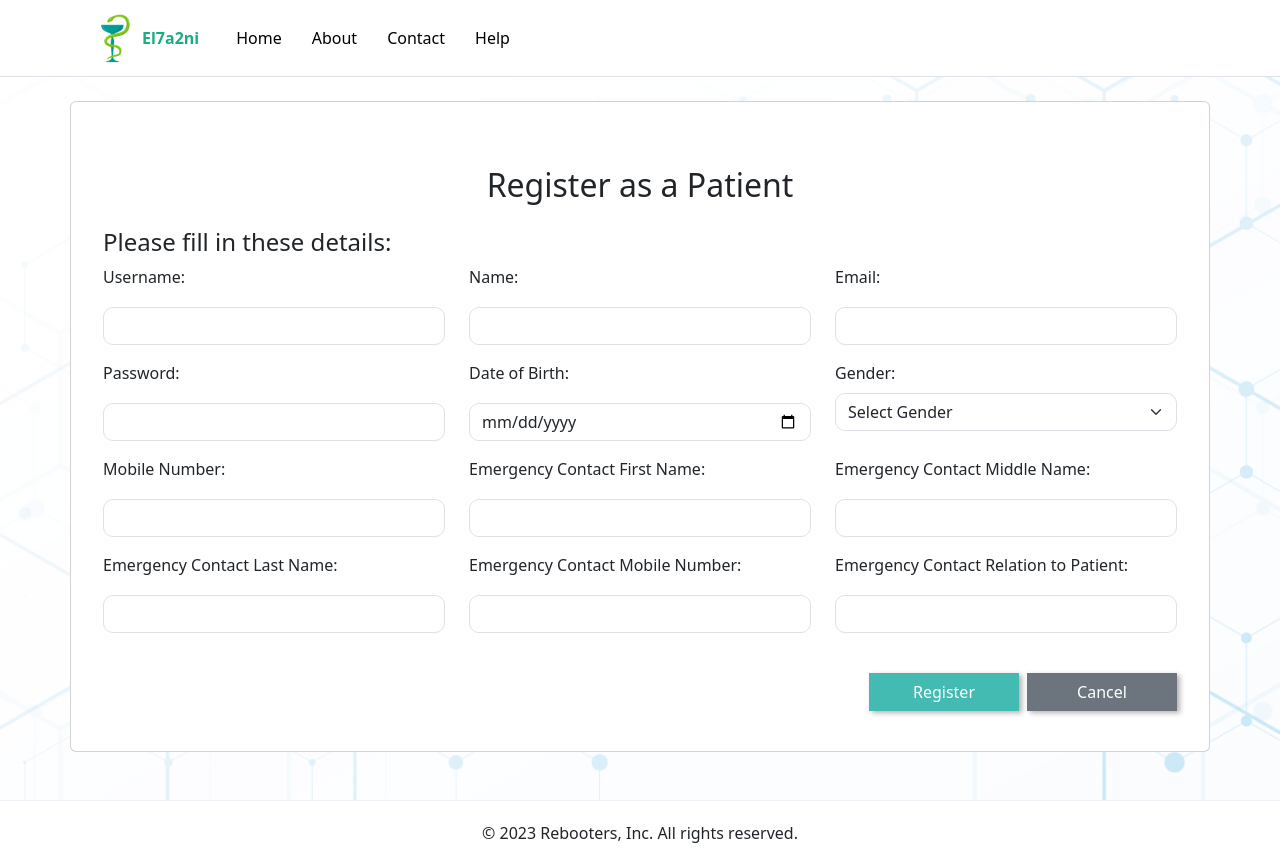
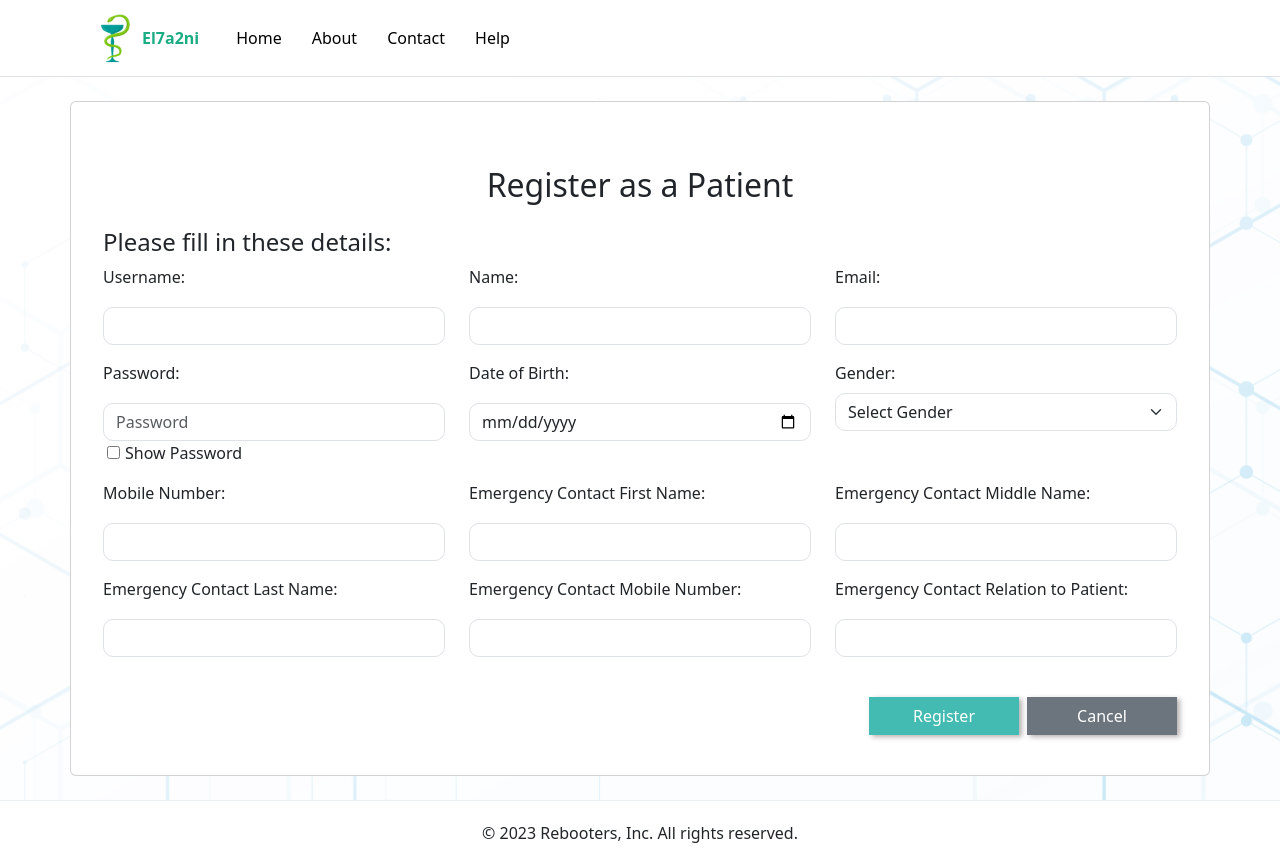
Before and after one commit to advanced-computer-lab-2023/Rebooters-Pharmacy, a React (Create React App) app in the folder frontend/: page /regPat in a window 1280 px wide. Built offline with nearby package versions, Linux system fonts and the light colour scheme.

Commit message:
show password

```diff
--- a/frontend/src/pages/Login.js
+++ b/frontend/src/pages/Login.js
@@ -15,6 +15,7 @@ const Login = () => {
   const location = useLocation();
   const errorMessage = location.state && location.state.errorMessage;
   const [showEmailWindow, setShowEmailWindow] = useState(false);
+  const [showPassword, setShowPassword] = useState(false);
 
   const handleForgotEmail = () => {
     setShowEmailWindow(true);
@@ -86,11 +87,23 @@ const Login = () => {
               <input
                 className="login-input form-control"
                 name="password"
-                type="password"
+                type={showPassword ? "text" : "password"}
                 placeholder="Password"
                 value={password}
                 onChange={(e) => setPassword(e.target.value)}
               />
+
+              <input
+                style={{ marginLeft: "50px", marginBottom: "15px" }}
+                type="checkbox"
+                id="togglePassword"
+                className="toggle-password-checkbox"
+                checked={showPassword}
+                onChange={() => setShowPassword(!showPassword)}
+              />
+              <label htmlFor="togglePassword" style={{ marginLeft: "5px" }}>
+                Show Password
+              </label>
               <br />
               {error && <p style={{ color: "red" }}>{error}</p>}
               <a className="forgot" onClick={handleForgotEmail}>
--- a/frontend/src/pages/regPat.js
+++ b/frontend/src/pages/regPat.js
@@ -26,6 +26,7 @@ const AddPatient = () => {
   const [submissionStatus, setSubmissionStatus] = useState(null);
   const [message, setMessage] = useState("");
   const navigate = useNavigate();
+  const [showPassword, setShowPassword] = useState(false);
   const onCancel = () => {
     navigate("/homePage");
   };
@@ -173,14 +174,34 @@ const AddPatient = () => {
                   <label htmlFor="password" className="form-label">
                     Password:
                   </label>
-                  <input
+                  {/* <input
                     type="password"
                     className="form-control"
                     id="password"
                     name="password"
                     value={newPatient.password}
                     onChange={handleInputChange}
+                  /> */}
+                  <input
+                    className="form-control"
+                    name="password"
+                    type={showPassword ? "text" : "password"}
+                    placeholder="Password"
+                    value={newPatient.password}
+                    onChange={handleInputChange}
                   />
+
+                  <input
+                    style={{ marginLeft: "4px" }}
+                    type="checkbox"
+                    id="togglePassword"
+                    className="toggle-password-checkbox"
+                    checked={showPassword}
+                    onChange={() => setShowPassword(!showPassword)}
+                  />
+                  <label htmlFor="togglePassword" style={{ marginLeft: "5px" }}>
+                    Show Password
+                  </label>
                 </div>
                 <div className="col-4 mb-3">
                   <label htmlFor="dateOfBirth" className="form-label">
--- a/frontend/src/pages/regPharm.js
+++ b/frontend/src/pages/regPharm.js
@@ -22,6 +22,7 @@ const PharmReq = () => {
   const [submissionStatus, setSubmissionStatus] = useState(null);
   const [message, setMessage] = useState("");
   const navigate = useNavigate();
+  const [showPassword, setShowPassword] = useState(false);
   const onCancel = () => {
     navigate("/homePage");
   };
@@ -165,14 +166,27 @@ const PharmReq = () => {
                   <label htmlFor="password" className="form-label">
                     Password:
                   </label>
+
                   <input
-                    type="password"
                     className="form-control"
-                    id="password"
                     name="password"
+                    type={showPassword ? "text" : "password"}
+                    placeholder="Password"
                     value={newPharmacist.password}
                     onChange={handleInputChange}
                   />
+
+                  <input
+                    style={{ marginLeft: "4px" }}
+                    type="checkbox"
+                    id="togglePassword"
+                    className="toggle-password-checkbox"
+                    checked={showPassword}
+                    onChange={() => setShowPassword(!showPassword)}
+                  />
+                  <label htmlFor="togglePassword" style={{ marginLeft: "5px" }}>
+                    Show Password
+                  </label>
                 </div>
                 <div className="col-4 mb-3">
                   <label htmlFor="dateOfBirth" className="form-label">
```
